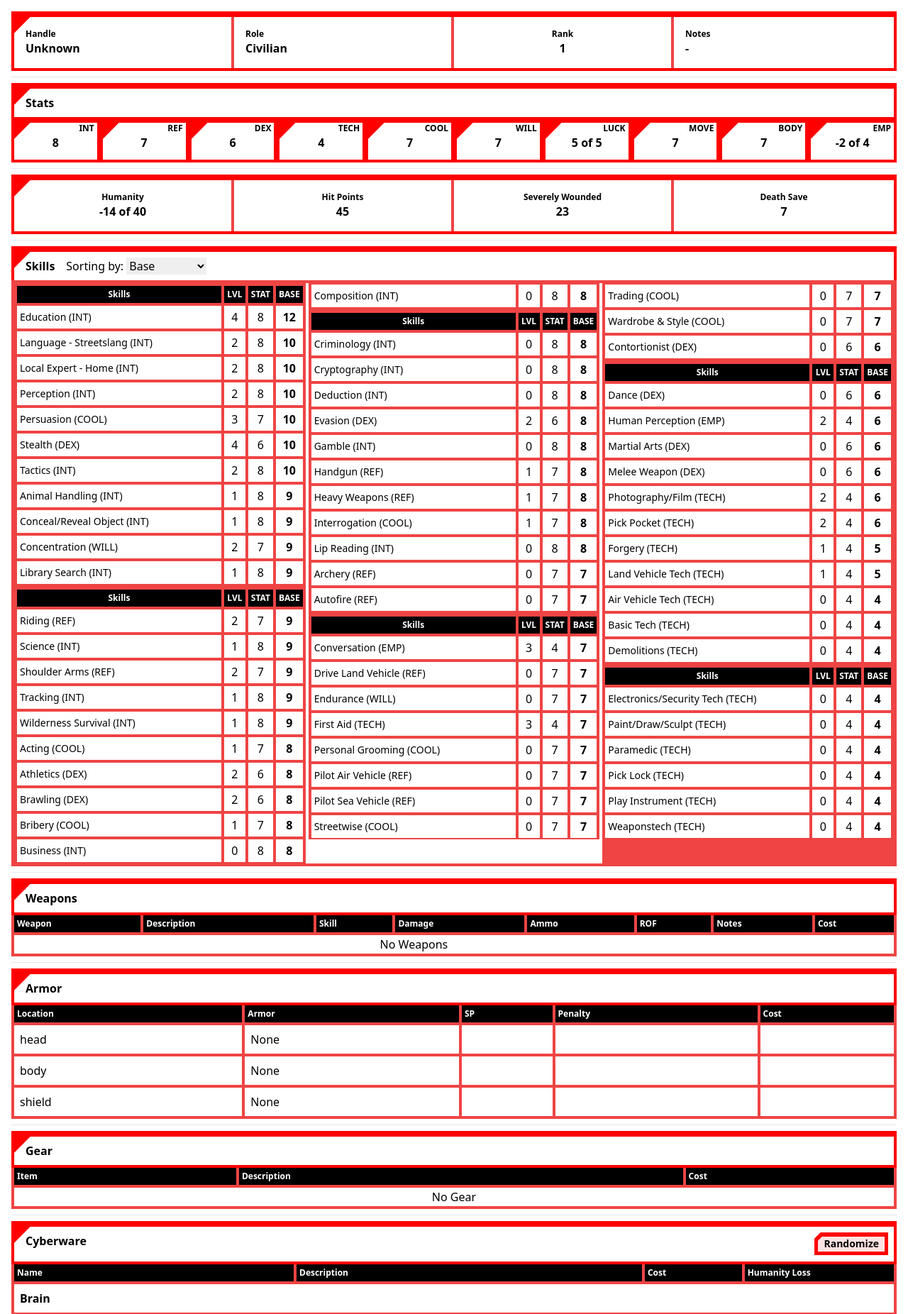
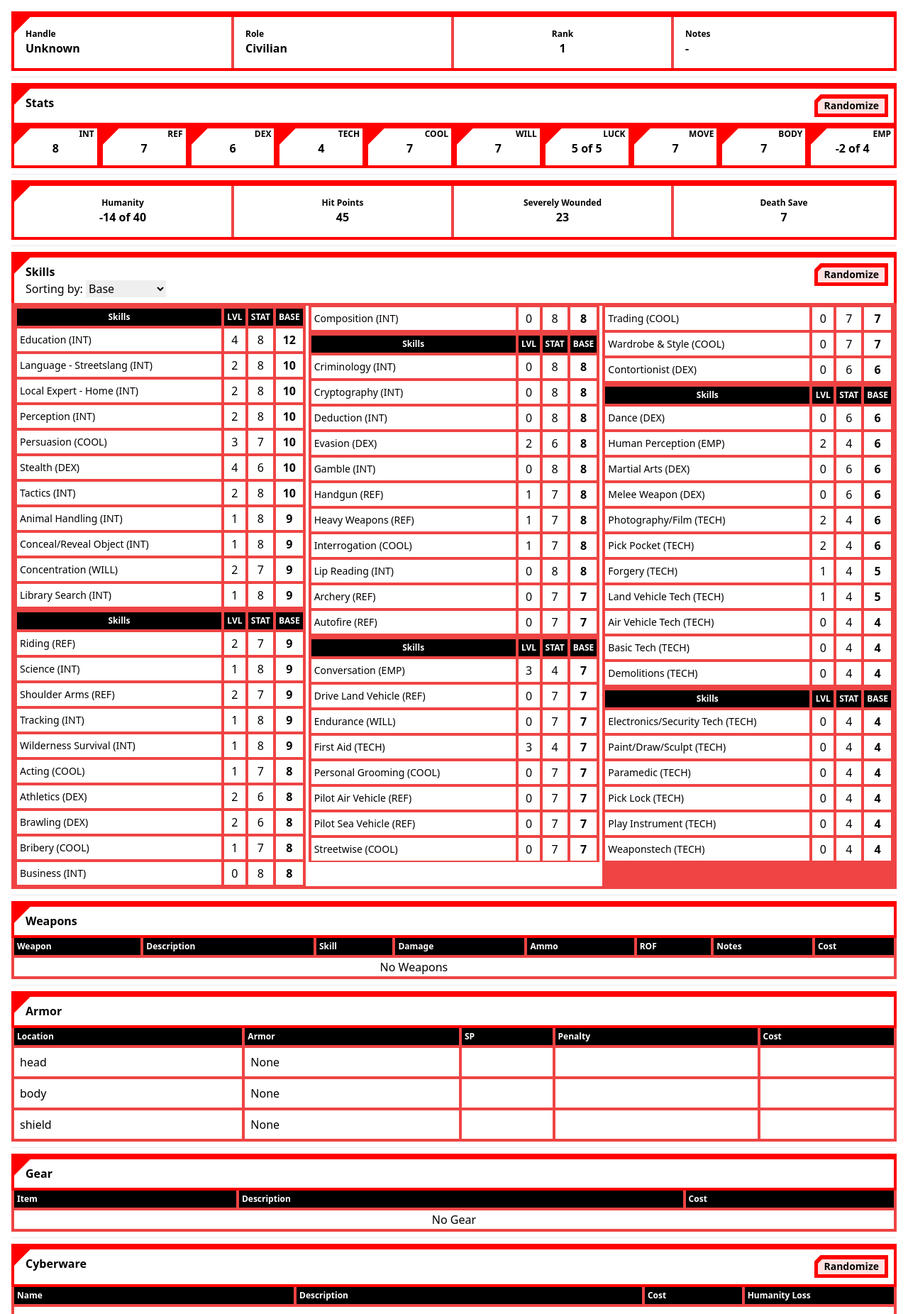
Before and after one commit to benabus/cyberpunk_red_chargen_v2, a Vue app: page / in a window 1280 px wide. Shown: the top 1852 px of the page at 71% size. Built offline with nearby package versions, Linux system fonts and the light colour scheme; the HTML template or start-up script is replaced by a standard one.

Commit message:
More cyberarms stuff. Adds button.

```diff
--- a/src/classes/Character.ts
+++ b/src/classes/Character.ts
@@ -192,7 +192,7 @@ export class Character {
 
     //TODO: Doesn't handle cyberware with requirements that aren't slotted directly into the requirement (e.g. Sensor Array)
     //TODO: Throw error if the cyberware would reduce humanity below 0
-    installCyberware({ cyberware }: { cyberware: Cyberware }) {
+    installCyberware({ cyberware, free = false }: { cyberware: Cyberware, free?: boolean }) {
         // this.cyberware[location] = cyberware;
 
         if (cyberware.type === CyberwareType.Speedware && this.hasSpeedware()) {
@@ -201,14 +201,25 @@ export class Character {
         const max_installs = cyberware.max_installs;
         const current_installs = this.findCyberware(cyberware.name).length;
         if (max_installs > 0 && current_installs >= max_installs) {
-            throw new Error(`Cannot install ${cyberware.name}.  Can only install a maximum of ${max_installs}.`);
+            throw new Error(`Cannot install ${cyberware.name}.  Can install a maximum of ${max_installs}.`);
         }
 
         const possible_locations = cyberware.body_location;
-        const required_cyberware_name = cyberware.required_cyberware;
+        const required_cyberware_names = cyberware.required_cyberware.split("/");
         const required_slots = cyberware.slots_required;
 
-        const required_cyberware = this.findCyberware(required_cyberware_name);
+        let required_cyberware: Cyberware[] = [];
+        let required_cyberware_name = ""
+
+        while (required_cyberware_names.length > 0 && required_cyberware.length <= 0) {
+            required_cyberware_name = required_cyberware_names.shift() || "";
+            if (required_cyberware_name == "Meat") {
+                required_cyberware_name = "";
+            }
+            required_cyberware = this.findCyberware(required_cyberware_name);
+        }
+
+        required_cyberware = this.findCyberware(required_cyberware_name);
 
         if (required_cyberware_name != "" && required_cyberware.length <= 0) {
             throw new Error(`Cannot install ${cyberware.name} without ${required_cyberware_name}`);
@@ -232,10 +243,14 @@ export class Character {
 
             available_foundational_cyberware.sort(() => Math.random() - 0.5);
             available_foundational_cyberware[0].pushOption(cyberware);
-            this.cash -= cyberware.cost;
+            if (!free) {
+                this.cash -= cyberware.cost;
+            }
             if (cyberware.must_be_paired) {
                 available_foundational_cyberware[1].pushOption(cyberware);
-                this.cash -= cyberware.cost;
+                if (!free) {
+                    this.cash -= cyberware.cost;
+                }
             }
             return;
         }
@@ -249,7 +264,13 @@ export class Character {
                     throw new Error(`Cannot install ${cyberware.name}.  Not enough cash.`);
                 }
                 this.cyberware[random_location] = cyberware;
-                this.cash -= cyberware.cost;
+                if (!free) {
+                    this.cash -= cyberware.cost;
+                }
+                if (cyberware.name == "Cyberarm") {
+                    const standard_hand = CyberwareList.find(cyberware => cyberware.name === "Standard Hand") as Cyberware;
+                    this.installCyberware({ cyberware: standard_hand, free: true });
+                }
                 return;
             } else if (current_cyberware_in_location === undefined && !cyberware.can_install_in_meat) {
                 throw new Error(`Cannot install ${cyberware.name} in meat`);
@@ -296,6 +317,12 @@ export class Character {
                 console.error(e + "")
             }
         }
+
+        // const cyberarm = CyberwareList.find(cyberware => cyberware.name === "Cyberarm") as Cyberware;
+        // this.installCyberware({ cyberware: cyberarm });
+        // const rippers = CyberwareList.find(cyberware => cyberware.name === "Rippers") as Cyberware;
+        // this.installCyberware({ cyberware: rippers });
+
     }
 
 
@@ -421,7 +448,14 @@ export class Character {
             }
         }
     }
+    resetSkills() {
+        for (const skill of Object.values(this.skills)) {
+            skill.lvl = 0;
+        }
+    }
     randomizeSkills() {
+        this.resetSkills();
+
         let skill_points = this.skill_points
         let required_skills = [...RequiredSkills]
         for (const weapon of this.weapons) {
--- /dev/null
+++ b/src/components/CPButton.vue
@@ -0,0 +1,60 @@
+<script setup lang="ts">
+
+import { ref, getCurrentInstance } from 'vue'
+
+const instance = getCurrentInstance();
+
+function emitClick() {
+    if(instance){
+        instance.emit("click")
+    }
+}
+
+</script>
+
+<style>
+.notchbtn_cont {
+    overflow: hidden;
+    position: relative;
+    background-color: red;
+    padding: 4px 5px 3px 5px;
+    height: calc(1.5em + 8px);
+}
+
+
+.notchbtn_cont:after {
+    content: "";
+    position: absolute;
+    top: calc(-1.5em + 2px);
+    left: calc(-2em);
+    width: 2em;
+    height: 3em;
+    background-color: white;
+    transform: rotate(45deg);
+
+}
+
+.notchbtn {
+    overflow: hidden;
+    height: 1.5em;
+    position: relative;
+}
+
+
+.notchbtn:before {
+    content: "";
+    position: absolute;
+    top: -1em;
+    left: -2em;
+    width: 2em;
+    height: 2em;
+    background-color: red;
+    transform: rotate(45deg);
+
+}
+</style>
+<template>
+    <button @click="emitClick()" class="notchbtn_cont">
+        <div class=" notchbtn bg-red-100 text-sm font-bold text-black active:bg-red-800 hover:bg-red-500 hover:text-white px-2 "><slot>Click Me!</slot></div>
+    </button>
+</template>
--- a/src/components/CPTable.vue
+++ b/src/components/CPTable.vue
@@ -1,5 +1,6 @@
 <script setup lang="ts">
 import { computed } from 'vue'
+import CPButton from '@/components/CPButton.vue'
 const props = defineProps<{
     headers: string[],
     title: string,
@@ -17,55 +18,12 @@ function randomize() {
 }
 
 </script>
-<style>
-.notchbtn_cont {
-    overflow: hidden;
-    position: relative;
-    background-color: red;
-    padding: 4px 5px 3px 5px;
-    height: calc(1.5em + 8px);
-}
-
-
-.notchbtn_cont:after {
-    content: "";
-    position: absolute;
-    top: calc(-1.5em + 2px);
-    left: calc(-2em);
-    width: 2em;
-    height: 3em;
-    background-color: white;
-    transform: rotate(45deg);
-
-}
-
-.notchbtn {
-    overflow: hidden;
-    height: 1.5em;
-    position: relative;
-}
-
-
-.notchbtn:before {
-    content: "";
-    position: absolute;
-    top: -1em;
-    left: -2em;
-    width: 2em;
-    height: 2em;
-    background-color: red;
-    transform: rotate(45deg);
-
-}
-</style>
 
 <template>
     <div class="notch border-8 border-red-500 border-solid flex justify-between">
         <div class="ml-4 my-2 font-bold">{{ title }}</div>
         <div class="mr-2 my-2" v-if="show_randomize_button">
-            <button @click="randomize()" class="notchbtn_cont">
-                <div class=" notchbtn bg-red-100 text-sm font-bold text-black active:bg-red-800 hover:bg-red-500 hover:text-white px-2 ">Randomize</div>
-            </button>
+            <CPButton @click="randomize()">Randomize</CPButton>
         </div>
     </div>
     <table class="w-full">
--- a/src/data/cyberware.ts
+++ b/src/data/cyberware.ts
@@ -870,8 +870,8 @@ const cyberarms = [
         body_location: [BodyLocation.LeftArm, BodyLocation.RightArm],
         install_location: "Clinic",
         slots_required: 0,
-        required_cyberware: "Cyberarm/Meat",
-        can_install_in_meat: true,
+        required_cyberware: "Cyberarm",
+        can_install_in_meat: false,
     },
     {
         name: "Big Knucks",
--- a/src/views/HomeView.vue
+++ b/src/views/HomeView.vue
@@ -24,6 +24,7 @@ import CPTable from '@/components/CPTable.vue';
 import CPCell from '@/components/CPCell.vue';
 import CPRow from '@/components/CPRow.vue';
 import CPTitle from '@/components/CPTitle.vue';
+import CPButton from '@/components/CPButton.vue';
 
 
 /**
@@ -180,6 +181,11 @@ const value_of_cyberware = computed(() => {
     return total;
 })
 
+function randomizeStats() {
+    char.value.randomizeStats();
+}
+function randomizeSkills(){ char.value.randomizeSkills() }
+
 </script>
 <style>
 .notch {
@@ -217,7 +223,10 @@ const value_of_cyberware = computed(() => {
 
         <hr class="my-2" />
 
-        <CPTitle>Stats</CPTitle>
+        <CPTitle class="flex justify-between pr-2">
+            <span>Stats</span>
+            <CPButton @click="randomizeStats()">Randomize</CPButton>
+        </CPTitle>
         <StatsBlock :stats="stats_block" />
 
         <hr class="my-2" />
@@ -228,7 +237,8 @@ const value_of_cyberware = computed(() => {
 
 
         <div class="skills">
-            <CPTitle>
+            <CPTitle class="flex justify-between pr-2">
+                <div>
                     <div class="mr-4">Skills</div>
                     <div class="font-normal">
                         Sorting by: <select v-model="sort_method">
@@ -237,6 +247,10 @@ const value_of_cyberware = computed(() => {
                             <option value="group">Group</option>
                             <option value="level">Level</option>
                         </select>
+                    </div>
+                </div>
+                <div>
+                    <CPButton @click="randomizeSkills()">Randomize</CPButton>
                 </div>
             </CPTitle>
             <div class=" sm:columns-2 md:columns-3 columns-1 gap-1 bg-red-500 p-1">
```
Lines whose indentation alone changed are shown as unchanged.
